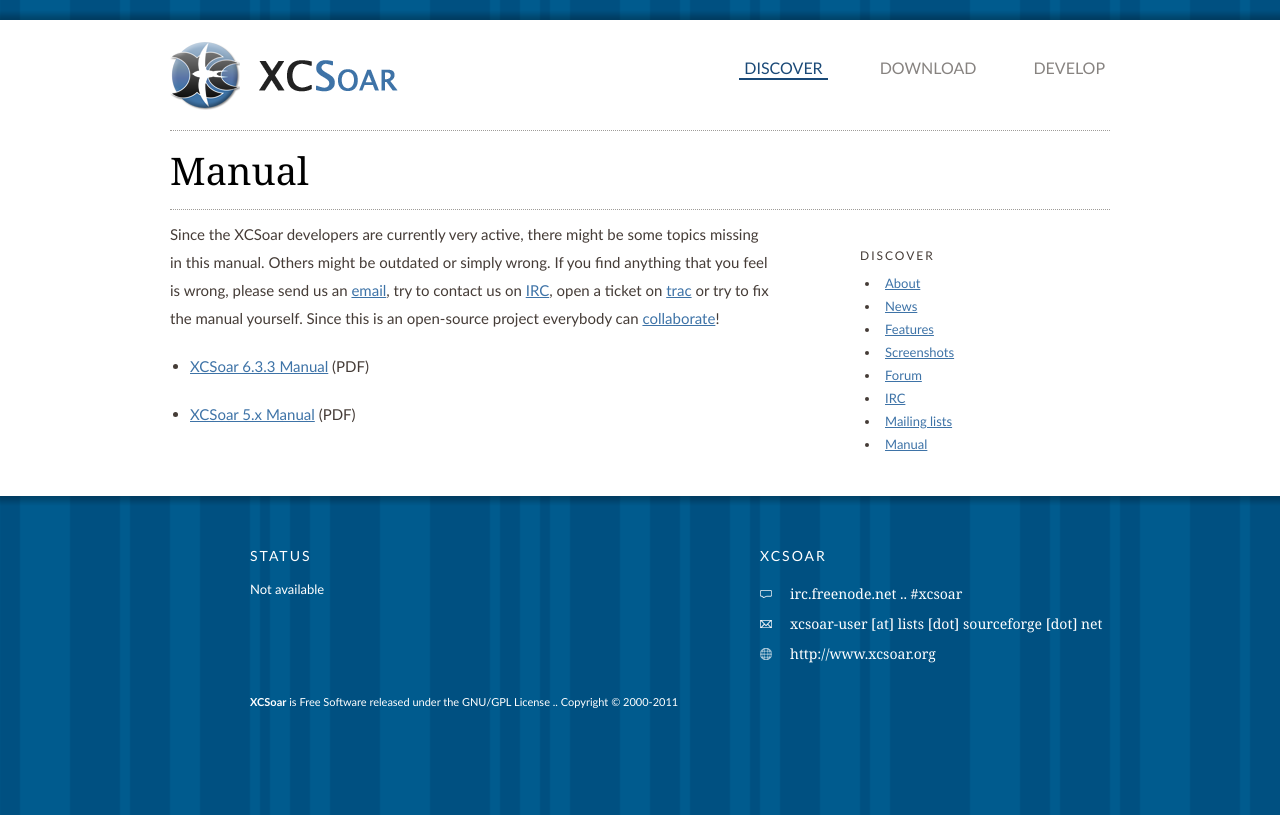
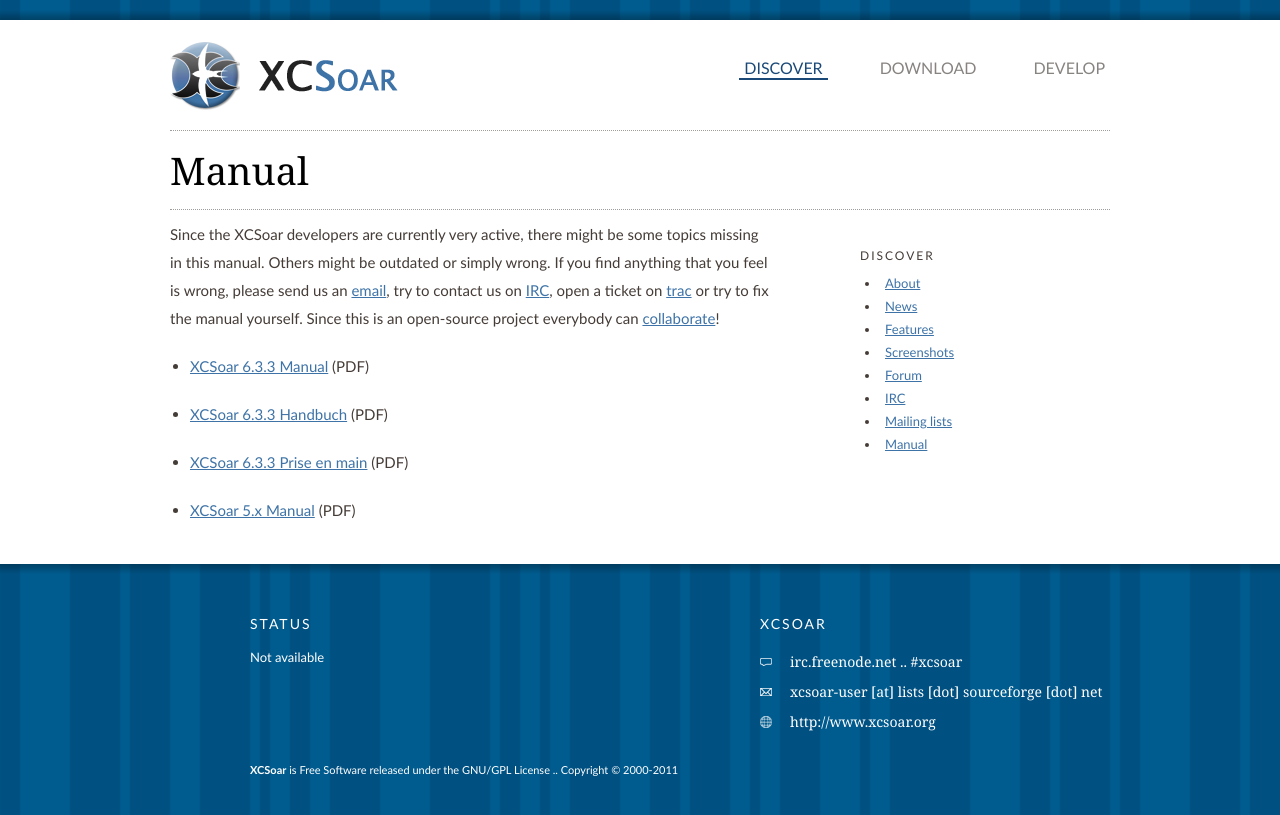
Before and after one commit to XCSoar/website, a Jekyll site: the page built from discover/manual.md, in a window 1280 px wide. Shown: the top 815 px of the page. Built offline with Jekyll 4.4.1, drawn with Linux system fonts in a browser that asks for light colours.

Commit message:
Added Handbuch and Prise-en-main to discover/manual page Not tested

```diff
--- a/discover/manual.md
+++ b/discover/manual.md
@@ -13,4 +13,12 @@
 {% if site.xcsoar_testing_version != site.xcsoar_stable_version %}
 - [XCSoar {{ site.xcsoar_testing_version }} Manual]({{ site.download_server_url }}{{ site.xcsoar_testing_version }}/XCSoar-manual.pdf) (PDF)
 {% endif %}
+- [XCSoar {{ site.xcsoar_stable_version }} Handbuch]({{ site.download_server_url }}{{ site.xcsoar_stable_version }}/XCSoar-Handbuch.pdf) (PDF)
+{% if site.xcsoar_testing_version != site.xcsoar_stable_version %}
+- [XCSoar {{ site.xcsoar_testing_version }} Handbuch]({{ site.download_server_url }}{{ site.xcsoar_testing_version }}/XCSoar-Handbuch.pdf) (PDF)
+{% endif %}
+- [XCSoar {{ site.xcsoar_stable_version }} Prise en main]({{ site.download_server_url }}{{ site.xcsoar_stable_version }}/XCSoar-Prise-en-main.pdf) (PDF)
+{% if site.xcsoar_testing_version != site.xcsoar_stable_version %}
+- [XCSoar {{ site.xcsoar_testing_version }} Prise en main]({{ site.download_server_url }}{{ site.xcsoar_testing_version }}/XCSoar-Prise-en-main.pdf) (PDF)
+{% endif %}
 - [XCSoar 5.x Manual](http://prdownloads.sourceforge.net/xcsoar/XCSoar-manual-500.pdf?download) (PDF)
```
